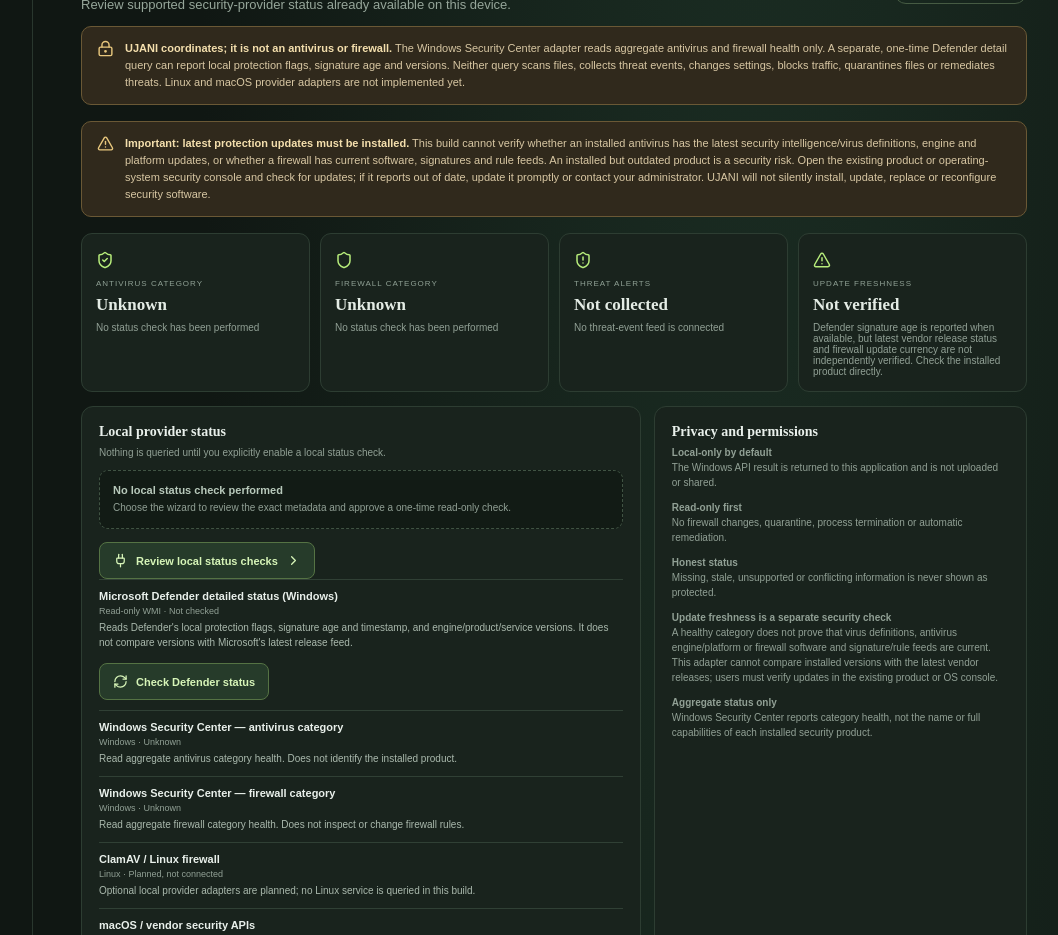
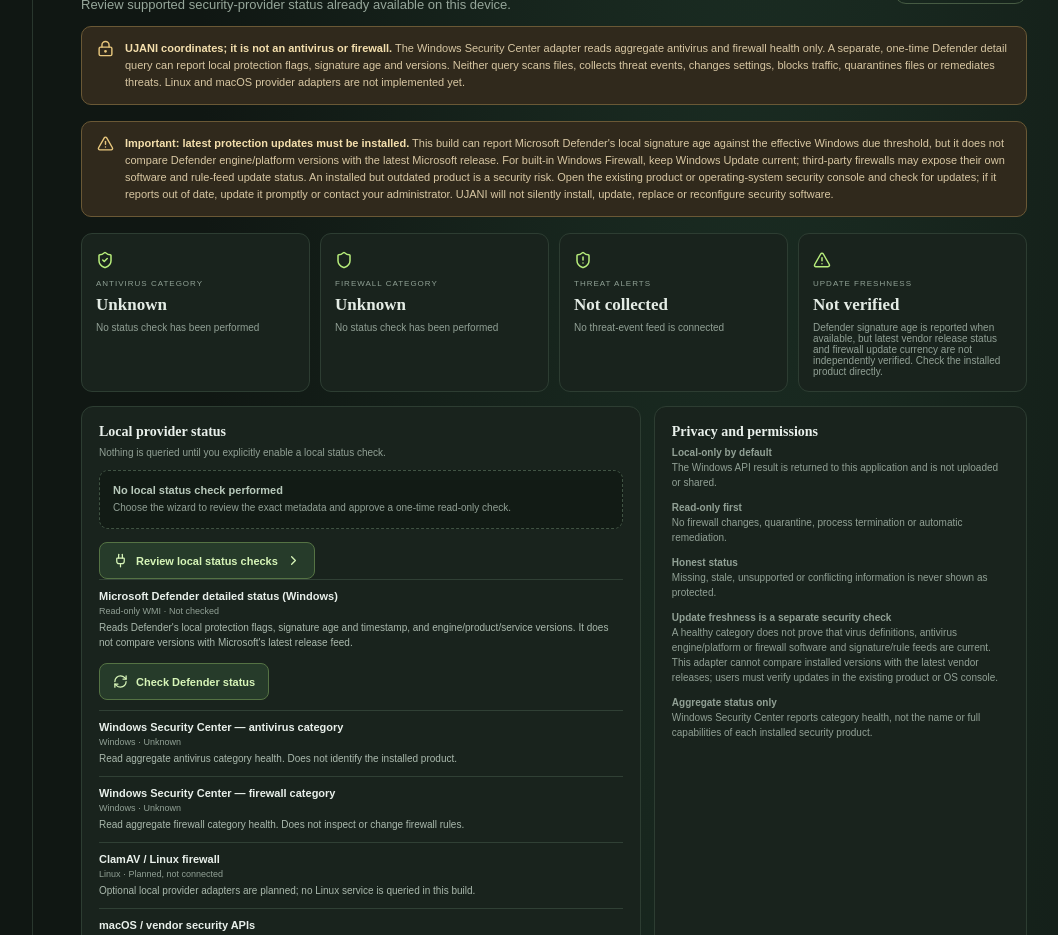
Before and after one commit to asifshadab33/UJANI-PUBLIC-AI-, a React (Vite) app in the folder apps/desktop/: page / in a window 1280 px wide. Shown: the part 1740-2675 px from the top of the page, without its empty margins (205-1263 px from the left). Built offline with nearby package versions, Linux system fonts and the light colour scheme.

Commit message:
docs(security): distinguish Windows Firewall servicing from vendor feeds

```diff
--- a/apps/desktop/src/SecurityCentre.tsx
+++ b/apps/desktop/src/SecurityCentre.tsx
@@ -117,7 +117,7 @@ export default function SecurityCentre() {
   return <section className="security-centre" id="security-centre" tabIndex={-1} aria-labelledby="security-title">
     <div className="section-heading"><div><h2 id="security-title"><Shield size={19}/> Security Centre</h2><p>Review supported security-provider status already available on this device.</p></div><span className="security-prototype-label">READ-ONLY PREVIEW</span></div>
     <div className="security-disclaimer" role="note"><LockKeyhole size={17}/><span><b>UJANI coordinates; it is not an antivirus or firewall.</b> The Windows Security Center adapter reads aggregate antivirus and firewall health only. A separate, one-time Defender detail query can report local protection flags, signature age and versions. Neither query scans files, collects threat events, changes settings, blocks traffic, quarantines files or remediates threats. Linux and macOS provider adapters are not implemented yet.</span></div>
-    <div className="security-disclaimer" role="alert"><AlertTriangle size={17}/><span><b>Important: latest protection updates must be installed.</b> This build cannot verify whether an installed antivirus has the latest security intelligence/virus definitions, engine and platform updates, or whether a firewall has current software, signatures and rule feeds. An installed but outdated product is a security risk. Open the existing product or operating-system security console and check for updates; if it reports out of date, update it promptly or contact your administrator. UJANI will not silently install, update, replace or reconfigure security software.</span></div>
+    <div className="security-disclaimer" role="alert"><AlertTriangle size={17}/><span><b>Important: latest protection updates must be installed.</b> This build can report Microsoft Defender's local signature age against the effective Windows due threshold, but it does not compare Defender engine/platform versions with the latest Microsoft release. For built-in Windows Firewall, keep Windows Update current; third-party firewalls may expose their own software and rule-feed update status. An installed but outdated product is a security risk. Open the existing product or operating-system security console and check for updates; if it reports out of date, update it promptly or contact your administrator. UJANI will not silently install, update, replace or reconfigure security software.</span></div>
     <div className="security-metrics">
       <article className="security-metric"><ShieldCheck/><small>ANTIVIRUS CATEGORY</small><b>{statusLabel(antivirus?.status)}</b><span>{statusDetail(antivirus)}</span></article>
       <article className="security-metric"><Shield/><small>FIREWALL CATEGORY</small><b>{statusLabel(firewall?.status)}</b><span>{statusDetail(firewall)}</span></article>
```
